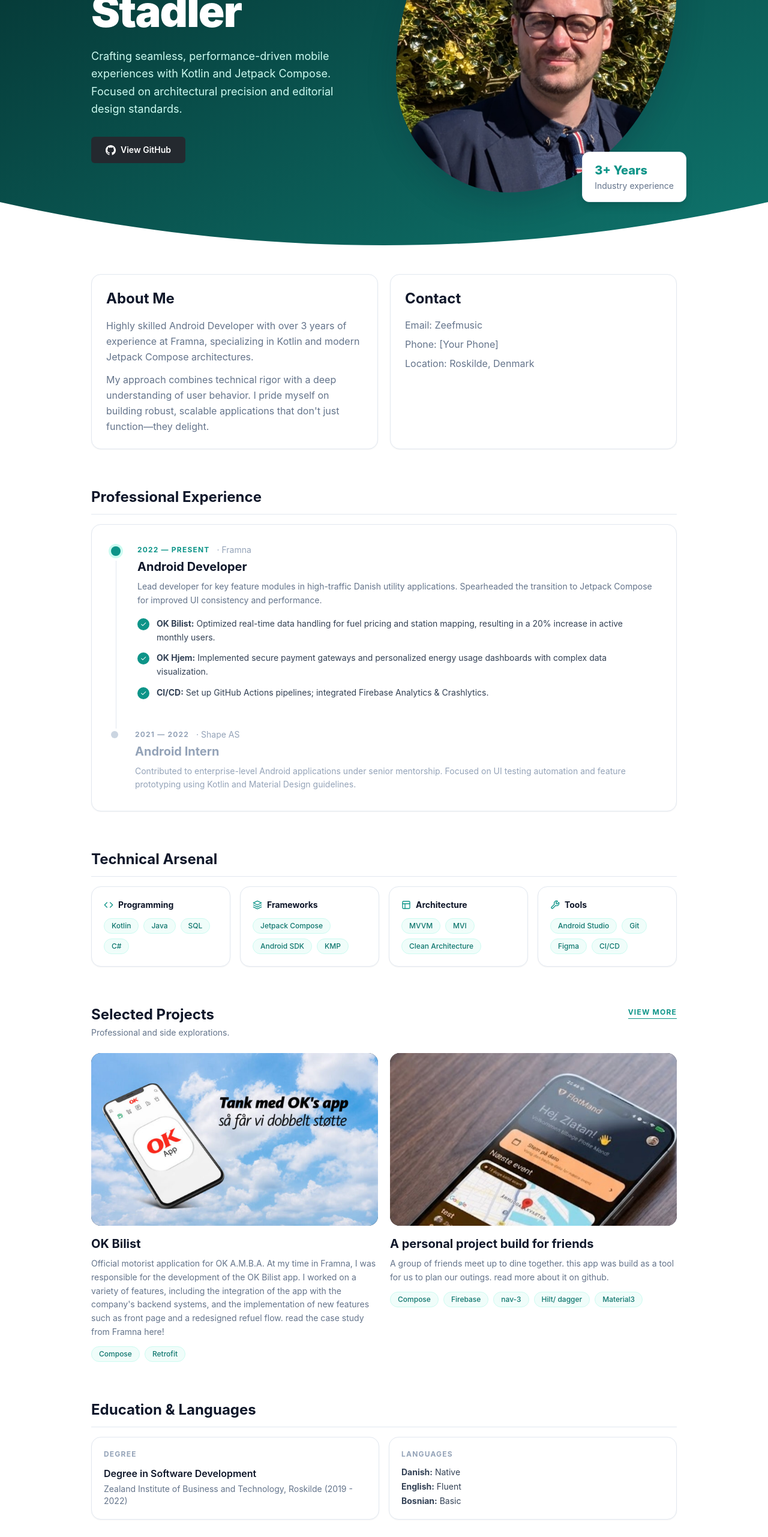
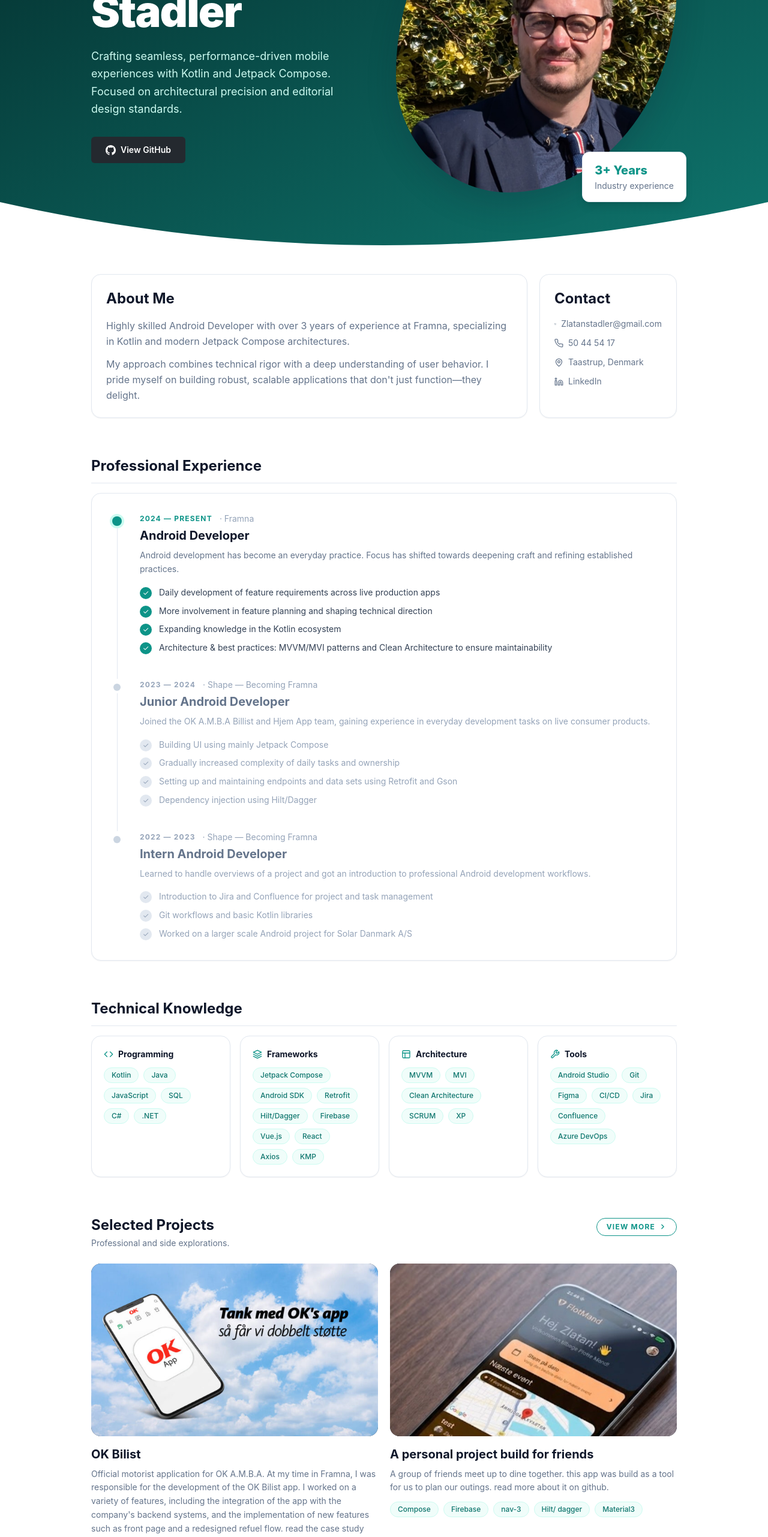
Before and after one commit to Zlatans3/zlatan-cv, a React (Vite) app: page / in a window 1280 px wide. Shown: the part 234-2797 px from the top of the page at 60% size. Built offline with nearby package versions, Linux system fonts and the light colour scheme.

Commit message:
refactor ui and articles with a close button. refactor back navigation and scroll states

```diff
--- a/src/App.jsx
+++ b/src/App.jsx
@@ -1,4 +1,29 @@
-import { Routes, Route } from 'react-router-dom'
+import { Routes, Route, useLocation, useNavigationType } from 'react-router-dom'
+import { useEffect } from 'react'
+
+function ScrollManager() {
+  const { key } = useLocation()
+  const navType = useNavigationType()
+
+  // Continuously save scroll position for this history entry
+  useEffect(() => {
+    const save = () => sessionStorage.setItem(`scroll:${key}`, window.scrollY)
+    window.addEventListener('scroll', save, { passive: true })
+    return () => window.removeEventListener('scroll', save)
+  }, [key])
+
+  // On navigation: restore saved position (back) or reset to top (forward)
+  useEffect(() => {
+    if (navType === 'POP') {
+      const saved = sessionStorage.getItem(`scroll:${key}`)
+      window.scrollTo(0, saved ? parseInt(saved, 10) : 0)
+    } else {
+      window.scrollTo(0, 0)
+    }
+  }, [key, navType])
+
+  return null
+}
 import Hero from './components/Hero'
 import About from './components/About'
 import Experience from './components/Experience'
@@ -26,9 +51,12 @@ function Home() {
 
 export default function App() {
   return (
-    <Routes>
-      <Route path="/" element={<Home />} />
-      <Route path="/projects" element={<AllProjects />} />
-    </Routes>
+    <>
+      <ScrollManager />
+      <Routes>
+        <Route path="/" element={<Home />} />
+        <Route path="/projects" element={<AllProjects />} />
+      </Routes>
+    </>
   )
 }
--- a/src/components/About.jsx
+++ b/src/components/About.jsx
@@ -3,8 +3,8 @@ import FadeIn from './FadeIn'
 export default function About() {
   return (
     <section className="mb-16" id="about">
-      <div className="grid grid-cols-1 md:grid-cols-2 gap-5">
-        <FadeIn delay={0}>
+      <div className="grid grid-cols-1 md:grid-cols-4 gap-5">
+        <FadeIn delay={0} className="md:col-span-3">
           <div className="bg-white border border-slate-200 rounded-2xl p-6 shadow-sm h-full">
             <h2 className="text-2xl font-bold text-slate-900 mb-4">About Me</h2>
             <p className="text-slate-500 leading-relaxed mb-3">
@@ -15,12 +15,27 @@ export default function About() {
             </p>
           </div>
         </FadeIn>
-        <FadeIn delay={120}>
+        <FadeIn delay={120} className="md:col-span-1">
           <div className="bg-white border border-slate-200 rounded-2xl p-6 shadow-sm h-full">
             <h2 className="text-2xl font-bold text-slate-900 mb-4">Contact</h2>
-            <p className="text-slate-500 mb-2">Email: Zeefmusic</p>
-            <p className="text-slate-500 mb-2">Phone: [Your Phone]</p>
-            <p className="text-slate-500">Location: Roskilde, Denmark</p>
+            <div className="flex flex-col gap-3">
+              <a href="mailto:Zlatanstadler@gmail.com" className="flex items-center gap-2 text-slate-500 hover:text-teal-600 transition-colors text-sm">
+                <svg xmlns="http://www.w3.org/2000/svg" width="15" height="15" viewBox="0 0 24 24" fill="none" stroke="currentColor" strokeWidth="2" strokeLinecap="round" strokeLinejoin="round"><rect width="20" height="16" x="2" y="4" rx="2"/><path d="m22 7-8.97 5.7a1.94 1.94 0 0 1-2.06 0L2 7"/></svg>
+                Zlatanstadler@gmail.com
+              </a>
+              <a href="tel:+4550445417" className="flex items-center gap-2 text-slate-500 hover:text-teal-600 transition-colors text-sm">
+                <svg xmlns="http://www.w3.org/2000/svg" width="15" height="15" viewBox="0 0 24 24" fill="none" stroke="currentColor" strokeWidth="2" strokeLinecap="round" strokeLinejoin="round"><path d="M22 16.92v3a2 2 0 0 1-2.18 2 19.79 19.79 0 0 1-8.63-3.07A19.5 19.5 0 0 1 4.69 12 19.79 19.79 0 0 1 1.58 3.4 2 2 0 0 1 3.55 1h3a2 2 0 0 1 2 1.72c.127.96.361 1.903.7 2.81a2 2 0 0 1-.45 2.11L7.91 8.5a16 16 0 0 0 6 6l.91-.91a2 2 0 0 1 2.11-.45c.907.339 1.85.573 2.81.7A2 2 0 0 1 22 16.92z"/></svg>
+                50 44 54 17
+              </a>
+              <span className="flex items-center gap-2 text-slate-500 text-sm">
+                <svg xmlns="http://www.w3.org/2000/svg" width="15" height="15" viewBox="0 0 24 24" fill="none" stroke="currentColor" strokeWidth="2" strokeLinecap="round" strokeLinejoin="round"><path d="M20 10c0 6-8 12-8 12s-8-6-8-12a8 8 0 0 1 16 0Z"/><circle cx="12" cy="10" r="3"/></svg>
+                Taastrup, Denmark
+              </span>
+              <a href="https://www.linkedin.com/in/zlatan-stadler/" target="_blank" rel="noopener noreferrer" className="flex items-center gap-2 text-slate-500 hover:text-teal-600 transition-colors text-sm">
+                <svg xmlns="http://www.w3.org/2000/svg" width="15" height="15" viewBox="0 0 24 24" fill="none" stroke="currentColor" strokeWidth="2" strokeLinecap="round" strokeLinejoin="round"><path d="M16 8a6 6 0 0 1 6 6v7h-4v-7a2 2 0 0 0-2-2 2 2 0 0 0-2 2v7h-4v-7a6 6 0 0 1 6-6z"/><rect width="4" height="12" x="2" y="9"/><circle cx="4" cy="4" r="2"/></svg>
+                LinkedIn
+              </a>
+            </div>
           </div>
         </FadeIn>
       </div>
--- a/src/components/Education.jsx
+++ b/src/components/Education.jsx
@@ -1,4 +1,10 @@
 import FadeIn from './FadeIn'
+
+const languages = [
+  { name: 'Danish',  level: 'Native',  pct: 100 },
+  { name: 'English', level: 'Fluent',  pct: 90  },
+  { name: 'Bosnian', level: 'Basic',   pct: 35  },
+]
 
 export default function Education() {
   return (
@@ -8,24 +14,83 @@ export default function Education() {
           Education &amp; Languages
         </h2>
       </FadeIn>
-      <div className="grid grid-cols-1 md:grid-cols-2 gap-4">
-        <FadeIn delay={0}>
+      <div className="grid grid-cols-1 md:grid-cols-3 gap-4">
+
+        {/* Bachelor */}
+        <FadeIn delay={0} className="md:col-span-1">
           <div className="bg-white border border-slate-200 rounded-2xl p-5 shadow-sm h-full">
-            <h4 className="text-xs font-bold tracking-widest uppercase text-slate-400 mb-3">Degree</h4>
-            <strong className="block text-slate-900 font-semibold mb-1">Degree in Software Development</strong>
-            <p className="text-slate-500 text-sm">Zealand Institute of Business and Technology, Roskilde (2019 - 2022)</p>
+            <div className="flex items-center gap-2 mb-3">
+              <span className="text-teal-600">
+                <svg width="15" height="15" viewBox="0 0 24 24" fill="none" stroke="currentColor" strokeWidth="2" strokeLinecap="round" strokeLinejoin="round">
+                  <path d="M22 10v6M2 10l10-5 10 5-10 5z"/><path d="M6 12v5c3 3 9 3 12 0v-5"/>
+                </svg>
+              </span>
+              <h4 className="text-xs font-bold tracking-widest uppercase text-slate-400">Bachelor</h4>
+            </div>
+            <strong className="block text-slate-900 font-semibold mb-0.5">Computer Science</strong>
+            <p className="text-slate-500 text-sm mb-0.5">Zealand Roskilde — Professionsbachelor</p>
+            <p className="text-slate-400 text-xs mb-4">2020 – 2023</p>
+            <ul className="space-y-2">
+              {[
+                'Full-stack oriented with agile principles (SCRUM & XP)',
+                'RESTful API / C# .NET & Vue.js with Axios',
+                'Native Android with Kotlin (Compose & XML), MVVM + Firebase',
+                'Deployment with Git and Azure DevOps',
+              ].map((item) => (
+                <li key={item} className="flex gap-2 text-sm text-slate-500 leading-snug">
+                  <span className="mt-1.5 w-1.5 h-1.5 rounded-full bg-teal-400 flex-shrink-0" />
+                  {item}
+                </li>
+              ))}
+            </ul>
           </div>
         </FadeIn>
-        <FadeIn delay={120}>
+
+        {/* Secondary */}
+        <FadeIn delay={80}>
           <div className="bg-white border border-slate-200 rounded-2xl p-5 shadow-sm h-full">
-            <h4 className="text-xs font-bold tracking-widest uppercase text-slate-400 mb-3">Languages</h4>
-            <div className="space-y-1">
-              <p className="text-sm text-slate-700"><strong>Danish:</strong> Native</p>
-              <p className="text-sm text-slate-700"><strong>English:</strong> Fluent</p>
-              <p className="text-sm text-slate-700"><strong>Bosnian:</strong> Basic</p>
+            <div className="flex items-center gap-2 mb-3">
+              <span className="text-teal-600">
+                <svg width="15" height="15" viewBox="0 0 24 24" fill="none" stroke="currentColor" strokeWidth="2" strokeLinecap="round" strokeLinejoin="round">
+                  <path d="M2 3h6a4 4 0 0 1 4 4v14a3 3 0 0 0-3-3H2z"/><path d="M22 3h-6a4 4 0 0 0-4 4v14a3 3 0 0 1 3-3h7z"/>
+                </svg>
+              </span>
+              <h4 className="text-xs font-bold tracking-widest uppercase text-slate-400">Secondary</h4>
+            </div>
+            <strong className="block text-slate-900 font-semibold mb-0.5">Enkelfags HF</strong>
+            <p className="text-slate-500 text-sm mb-0.5">VUC & HF Roskilde</p>
+            <p className="text-slate-500 text-sm mb-0.5">Højere forberedelseseksamen</p>
+            <p className="text-slate-400 text-xs">2018 – 2020</p>
+          </div>
+        </FadeIn>
+
+        {/* Languages */}
+        <FadeIn delay={160}>
+          <div className="bg-white border border-slate-200 rounded-2xl p-5 shadow-sm h-full">
+            <div className="flex items-center gap-2 mb-4">
+              <span className="text-teal-600">
+                <svg width="15" height="15" viewBox="0 0 24 24" fill="none" stroke="currentColor" strokeWidth="2" strokeLinecap="round" strokeLinejoin="round">
+                  <path d="m5 8 6 6"/><path d="m4 14 6-6 2-3"/><path d="M2 5h12"/><path d="M7 2h1"/><path d="m22 22-5-10-5 10"/><path d="M14 18h6"/>
+                </svg>
+              </span>
+              <h4 className="text-xs font-bold tracking-widest uppercase text-slate-400">Languages</h4>
+            </div>
+            <div className="space-y-4">
+              {languages.map(({ name, level, pct }) => (
+                <div key={name}>
+                  <div className="flex justify-between items-baseline mb-1.5">
+                    <span className="text-sm font-semibold text-slate-700">{name}</span>
+                    <span className="text-xs text-slate-400">{level}</span>
+                  </div>
+                  <div className="h-1.5 w-full bg-slate-100 rounded-full overflow-hidden">
+                    <div className="h-full bg-teal-500 rounded-full" style={{ width: `${pct}%` }} />
+                  </div>
+                </div>
+              ))}
             </div>
           </div>
         </FadeIn>
+
       </div>
     </section>
   )
--- a/src/components/Experience.jsx
+++ b/src/components/Experience.jsx
@@ -1,4 +1,45 @@
 import FadeIn from './FadeIn'
+
+const roles = [
+  {
+    period: '2024 — Present',
+    company: 'Framna',
+    title: 'Android Developer',
+    description: 'Android development has become an everyday practice. Focus has shifted towards deepening craft and refining established practices.',
+    bullets: [
+      'Daily development of feature requirements across live production apps',
+      'More involvement in feature planning and shaping technical direction',
+      'Expanding knowledge in the Kotlin ecosystem',
+      'Architecture & best practices: MVVM/MVI patterns and Clean Architecture to ensure maintainability',
+    ],
+    active: true,
+  },
+  {
+    period: '2023 — 2024',
+    company: 'Shape — Becoming Framna',
+    title: 'Junior Android Developer',
+    description: 'Joined the OK A.M.B.A Billist and Hjem App team, gaining experience in everyday development tasks on live consumer products.',
+    bullets: [
+      'Building UI using mainly Jetpack Compose',
+      'Gradually increased complexity of daily tasks and ownership',
+      'Setting up and maintaining endpoints and data sets using Retrofit and Gson',
+      'Dependency injection using Hilt/Dagger',
+    ],
+    active: false,
+  },
+  {
+    period: '2022 — 2023',
+    company: 'Shape — Becoming Framna',
+    title: 'Intern Android Developer',
+    description: 'Learned to handle overviews of a project and got an introduction to professional Android development workflows.',
+    bullets: [
+      'Introduction to Jira and Confluence for project and task management',
+      'Git workflows and basic Kotlin libraries',
+      'Worked on a larger scale Android project for Solar Danmark A/S',
+    ],
+    active: false,
+  },
+]
 
 export default function Experience() {
   return (
@@ -10,51 +51,46 @@ export default function Experience() {
       </FadeIn>
       <FadeIn delay={100}>
         <div className="bg-white border border-slate-200 rounded-2xl shadow-sm p-8">
-          {/* Active entry */}
-          <div className="flex gap-7">
-            <div className="flex flex-col items-center">
-              <div className="w-4 h-4 rounded-full bg-teal-600 ring-4 ring-teal-100 flex-shrink-0 mt-1" />
-              <div className="w-px flex-1 bg-slate-200 mt-2 mb-0" />
+          {roles.map((role, i) => (
+            <div key={role.title + role.period} className="flex gap-7">
+              {/* Timeline spine */}
+              <div className="flex flex-col items-center w-5 flex-shrink-0">
+                <div className="w-5 h-5 flex items-center justify-center flex-shrink-0 mt-1">
+                  {role.active ? (
+                    <div className="w-4 h-4 rounded-full bg-teal-600 ring-4 ring-teal-100" />
+                  ) : (
+                    <div className="w-3 h-3 rounded-full bg-slate-300" />
+                  )}
                 </div>
-            <div className="pb-12">
+                {i < roles.length - 1 && (
+                  <div className="w-px flex-1 bg-slate-200" />
+                )}
+              </div>
+              {/* Content */}
+              <div className={i < roles.length - 1 ? 'pb-10' : 'pb-0'}>
                 <div className="flex items-center gap-3 mb-1">
-                <span className="text-xs font-bold tracking-widest uppercase text-teal-600">2022 — Present</span>
-                <span className="text-sm text-slate-400">· Framna</span>
+                  <span className={`text-xs font-bold tracking-widest uppercase ${role.active ? 'text-teal-600' : 'text-slate-400'}`}>
+                    {role.period}
+                  </span>
+                  <span className="text-sm text-slate-400">· {role.company}</span>
                 </div>
-              <h3 className="text-xl font-bold text-slate-900 mb-2">Android Developer</h3>
-              <p className="text-slate-500 text-sm leading-relaxed mb-4">
-                Lead developer for key feature modules in high-traffic Danish utility applications. Spearheaded the transition to Jetpack Compose for improved UI consistency and performance.
+                <h3 className={`text-xl font-bold mb-2 ${role.active ? 'text-slate-900' : 'text-slate-500'}`}>
+                  {role.title}
+                </h3>
+                <p className={`text-sm leading-relaxed mb-4 ${role.active ? 'text-slate-500' : 'text-slate-400'}`}>
+                  {role.description}
                 </p>
-              <ul className="space-y-3">
-                {[
-                  { label: 'OK Bilist', text: 'Optimized real-time data handling for fuel pricing and station mapping, resulting in a 20% increase in active monthly users.' },
-                  { label: 'OK Hjem', text: 'Implemented secure payment gateways and personalized energy usage dashboards with complex data visualization.' },
-                  { label: 'CI/CD', text: 'Set up GitHub Actions pipelines; integrated Firebase Analytics & Crashlytics.' },
-                ].map(({ label, text }) => (
-                  <li key={label} className="flex gap-3 text-sm text-slate-700 leading-relaxed">
-                    <span className="mt-0.5 w-5 h-5 rounded-full bg-teal-600 text-white text-xs flex items-center justify-center flex-shrink-0">✓</span>
-                    <span><strong>{label}:</strong> {text}</span>
+                <ul className="space-y-2">
+                  {role.bullets.map((b) => (
+                    <li key={b} className="flex gap-3 text-sm leading-relaxed">
+                      <span className={`mt-0.5 w-5 h-5 rounded-full text-xs flex items-center justify-center flex-shrink-0 ${role.active ? 'bg-teal-600 text-white' : 'bg-slate-200 text-slate-400'}`}>✓</span>
+                      <span className={role.active ? 'text-slate-700' : 'text-slate-400'}>{b}</span>
                     </li>
                   ))}
                 </ul>
               </div>
             </div>
-          {/* Inactive entry */}
-          <div className="flex gap-7">
-            <div className="flex flex-col items-center">
-              <div className="w-3 h-3 rounded-full bg-slate-300 flex-shrink-0 mt-1" />
-            </div>
-            <div>
-              <div className="flex items-center gap-3 mb-1">
-                <span className="text-xs font-bold tracking-widest uppercase text-slate-400">2021 — 2022</span>
-                <span className="text-sm text-slate-400">· Shape AS</span>
-              </div>
-              <h3 className="text-xl font-bold text-slate-400 mb-2">Android Intern</h3>
-              <p className="text-slate-400 text-sm leading-relaxed">
-                Contributed to enterprise-level Android applications under senior mentorship. Focused on UI testing automation and feature prototyping using Kotlin and Material Design guidelines.
-              </p>
-            </div>
-          </div>
+          ))}
         </div>
       </FadeIn>
     </section>
--- a/src/components/Projects.jsx
+++ b/src/components/Projects.jsx
@@ -19,9 +19,12 @@ export default function Projects() {
             </div>
             <Link
               to="/projects"
-              className="text-xs font-bold tracking-widest uppercase text-teal-600 border-b border-teal-600 pb-0.5 hover:opacity-70 transition-opacity mt-1"
+              className="flex items-center gap-1.5 text-xs font-bold tracking-widest uppercase text-teal-600 border border-teal-600 rounded-full px-4 py-1.5 hover:bg-teal-600 hover:text-white transition-colors mt-1"
             >
               View More
+              <svg xmlns="http://www.w3.org/2000/svg" width="13" height="13" viewBox="0 0 24 24" fill="none" stroke="currentColor" strokeWidth="2.5" strokeLinecap="round" strokeLinejoin="round">
+                <path d="m9 18 6-6-6-6"/>
+              </svg>
             </Link>
           </div>
         </FadeIn>
--- a/src/components/Skills.jsx
+++ b/src/components/Skills.jsx
@@ -25,10 +25,10 @@ const WrenchIcon = () => (
 )
 
 const skillGroups = [
-  { title: 'Programming', icon: CodeIcon, pills: ['Kotlin', 'Java', 'SQL', 'C#'] },
-  { title: 'Frameworks', icon: LayersIcon, pills: ['Jetpack Compose', 'Android SDK', 'KMP'] },
-  { title: 'Architecture', icon: BlueprintIcon, pills: ['MVVM', 'MVI', 'Clean Architecture'] },
-  { title: 'Tools', icon: WrenchIcon, pills: ['Android Studio', 'Git', 'Figma', 'CI/CD'] },
+  { title: 'Programming', icon: CodeIcon, pills: ['Kotlin', 'Java', 'JavaScript', 'SQL', 'C#', '.NET'] },
+  { title: 'Frameworks', icon: LayersIcon, pills: ['Jetpack Compose', 'Android SDK', 'Retrofit', 'Hilt/Dagger', 'Firebase', 'Vue.js', 'React', 'Axios', 'KMP'] },
+  { title: 'Architecture', icon: BlueprintIcon, pills: ['MVVM', 'MVI', 'Clean Architecture', 'SCRUM', 'XP'] },
+  { title: 'Tools', icon: WrenchIcon, pills: ['Android Studio', 'Git', 'Figma', 'CI/CD', 'Jira', 'Confluence', 'Azure DevOps'] },
 ]
 
 export default function Skills() {
@@ -36,7 +36,7 @@ export default function Skills() {
     <section className="mb-16" id="tech">
       <FadeIn>
         <h2 className="text-2xl font-bold text-slate-900 mb-4 pb-3 border-b border-slate-200">
-          Technical Arsenal
+          Technical Knowledge
         </h2>
       </FadeIn>
       <div className="grid grid-cols-2 md:grid-cols-4 gap-4">
```
Also changed, not shown: src/components/ProjectDrawer.jsx (+12 -3 lines), src/pages/AllProjects.jsx (+5 -4 lines). Lines whose indentation alone changed are shown as unchanged.
